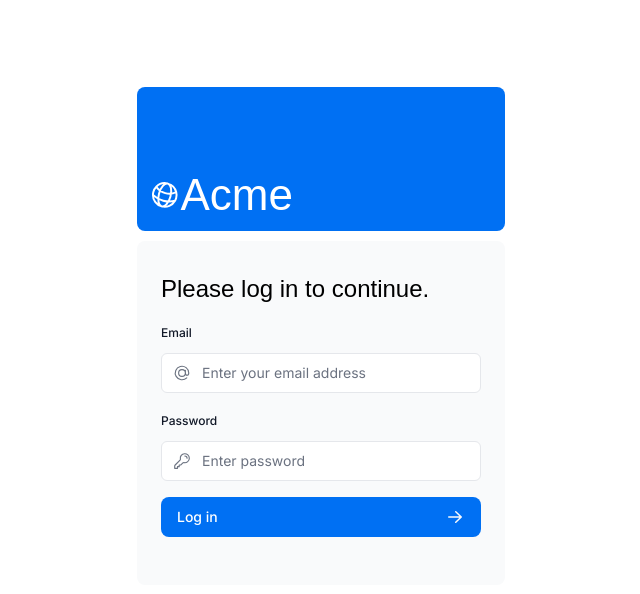
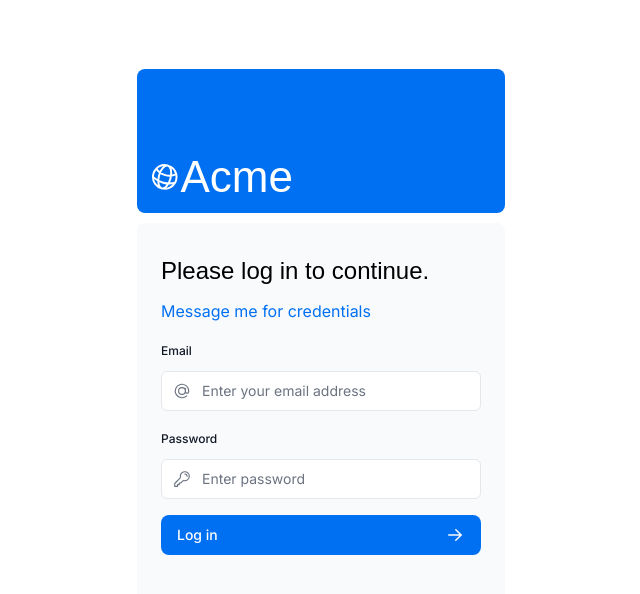
Before and after one commit to matiaslagoevia/next-dashboard, a Next.js app: page /login in a window 1280 px wide. Shown: the top 594 px of the page, without its empty margins (319-959 px from the left). Built offline with nearby package versions, Linux system fonts and the light colour scheme; a web font is replaced by a local one.

Commit message:
add credentials link to login form

```diff
--- a/app/ui/login-form.tsx
+++ b/app/ui/login-form.tsx
@@ -10,6 +10,7 @@
 import { Button } from "./button";
 import { useFormState, useFormStatus } from "react-dom";
 import { authenticate } from "../lib/actions";
+import Link from "next/link";
 
 export default function LoginForm() {
   const [code, action] = useFormState(authenticate, undefined);
@@ -19,6 +20,12 @@
         <h1 className={`${lusitana.className} mb-3 text-2xl`}>
           Please log in to continue.
         </h1>
+        <Link
+          href='https://www.linkedin.com/in/matias-engineer/'
+          className='text-blue-500'
+        >
+          Message me for credentials
+        </Link>
         <div className="w-full">
           <div>
             <label
```
